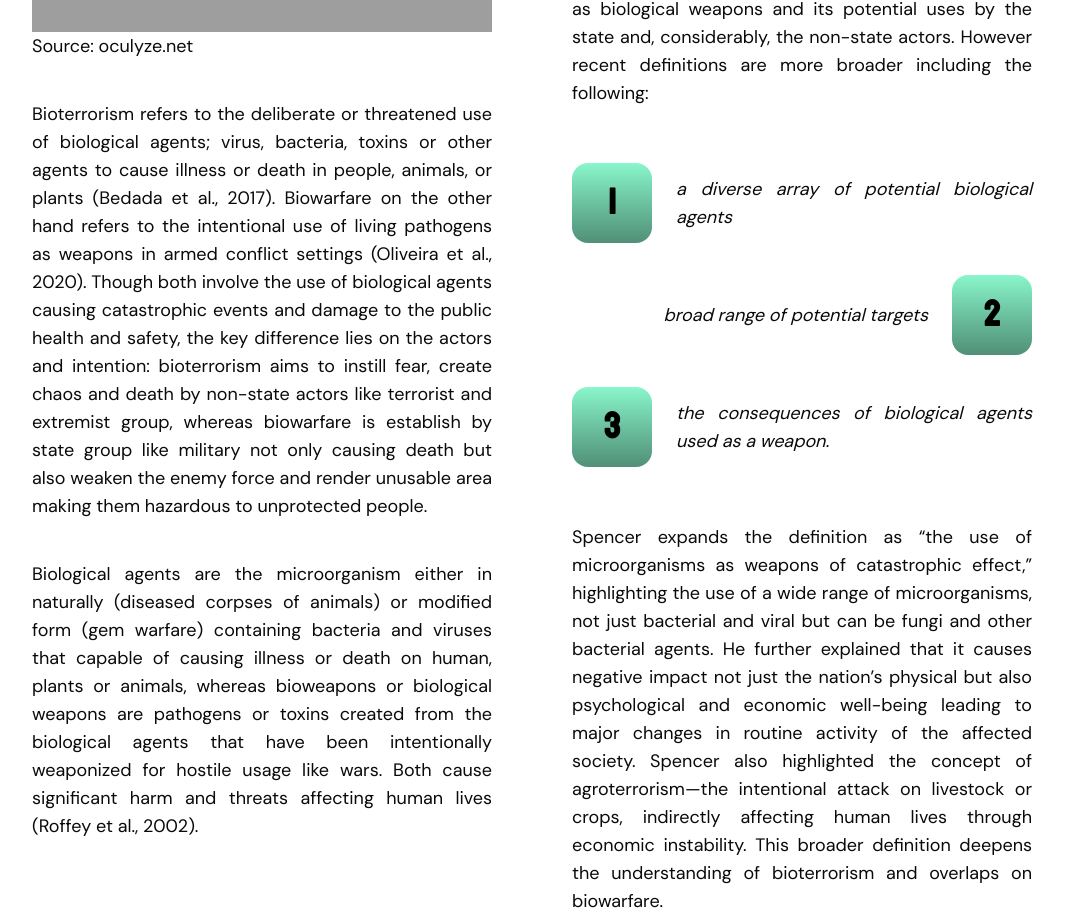
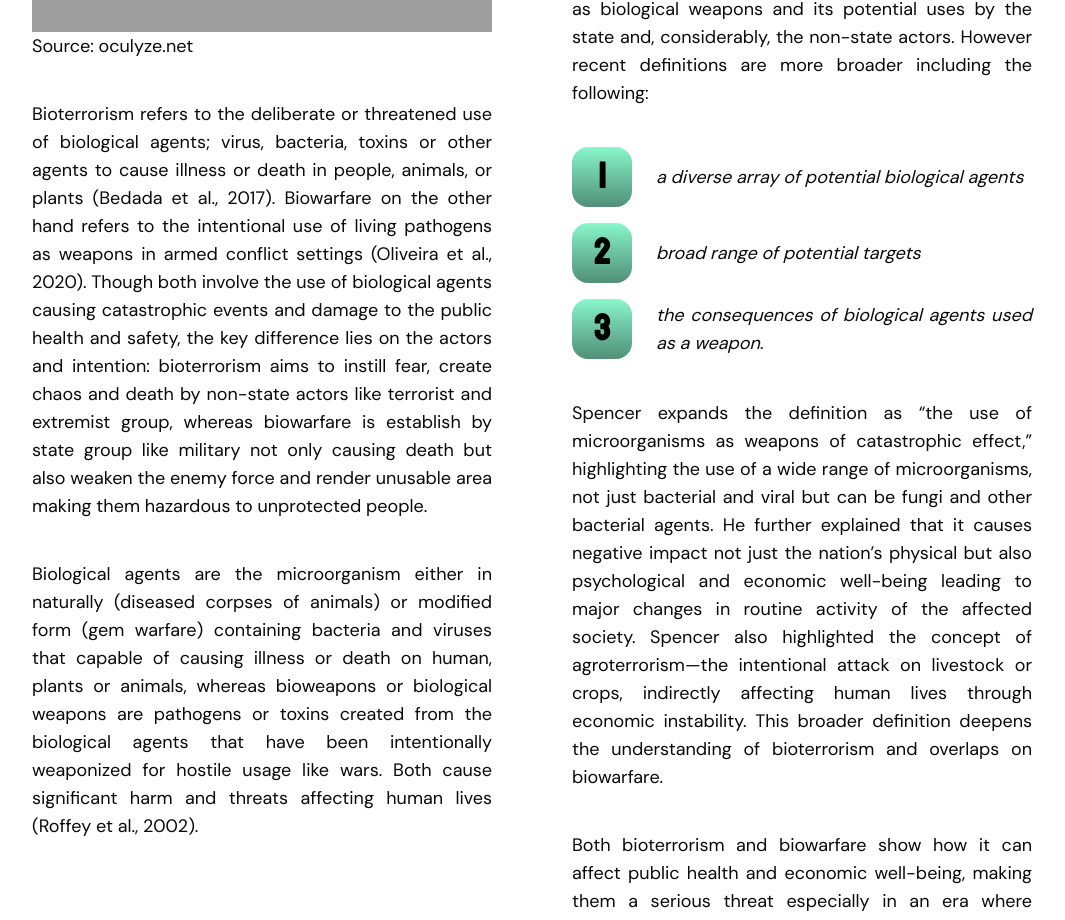
Before and after one commit to CJ-Uy/bio-tech-or-terror, a Next.js app: page / in a window 1280 px wide. Shown: the part 2317-3237 px from the top of the page, without its empty margins (108-1173 px from the left). Built offline with nearby package versions, Linux system fonts and the light colour scheme; grey boxes are pictures that could not be loaded.

Commit message:
Update 3-definition.tsx

```diff
--- a/src/components/content/3-definition.tsx
+++ b/src/components/content/3-definition.tsx
@@ -55,24 +55,24 @@ export default function Definition() {
 						and its potential uses by the state and, considerably, the non-state actors. However
 						recent definitions are more broader including the following:
 					</div>
-					<div className="my-4 space-y-8">
+					<div className="my-0 space-y-4 py-0">
 						{/* Item 1 */}
 						<div className="flex items-center gap-6">
-							<div className="flex h-20 w-20 flex-shrink-0 items-center justify-center rounded-2xl bg-gradient-to-b from-[#89F6CB] to-[#509077]">
+							<div className="flex h-15 w-15 flex-shrink-0 items-center justify-center rounded-2xl bg-gradient-to-b from-[#89F6CB] to-[#509077]">
 								<span className="font-koulen text-4xl font-bold text-black">1</span>
 							</div>
 							<p className="font-dm_sans italic">a diverse array of potential biological agents</p>
 						</div>
 						{/* Item 2 */}
-						<div className="flex flex-row-reverse items-center justify-start gap-6">
-							<div className="flex h-20 w-20 flex-shrink-0 items-center justify-center rounded-2xl bg-gradient-to-b from-[#89F6CB] to-[#509077]">
+						<div className="flex items-center gap-6">
+							<div className="flex h-15 w-15 flex-shrink-0 items-center justify-center rounded-2xl bg-gradient-to-b from-[#89F6CB] to-[#509077]">
 								<span className="font-koulen text-4xl font-bold text-black">2</span>
 							</div>
-							<p className="font-dm_sans text-right italic">broad range of potential targets</p>
+							<p className="font-dm_sans italic">broad range of potential targets</p>
 						</div>
 						{/* Item 3 */}
 						<div className="flex items-center gap-6">
-							<div className="flex h-20 w-20 flex-shrink-0 items-center justify-center rounded-2xl bg-gradient-to-b from-[#89F6CB] to-[#509077]">
+							<div className="flex h-15 w-15 flex-shrink-0 items-center justify-center rounded-2xl bg-gradient-to-b from-[#89F6CB] to-[#509077]">
 								<span className="font-koulen text-4xl font-bold text-black">3</span>
 							</div>
 							<p className="font-dm_sans italic">
```
